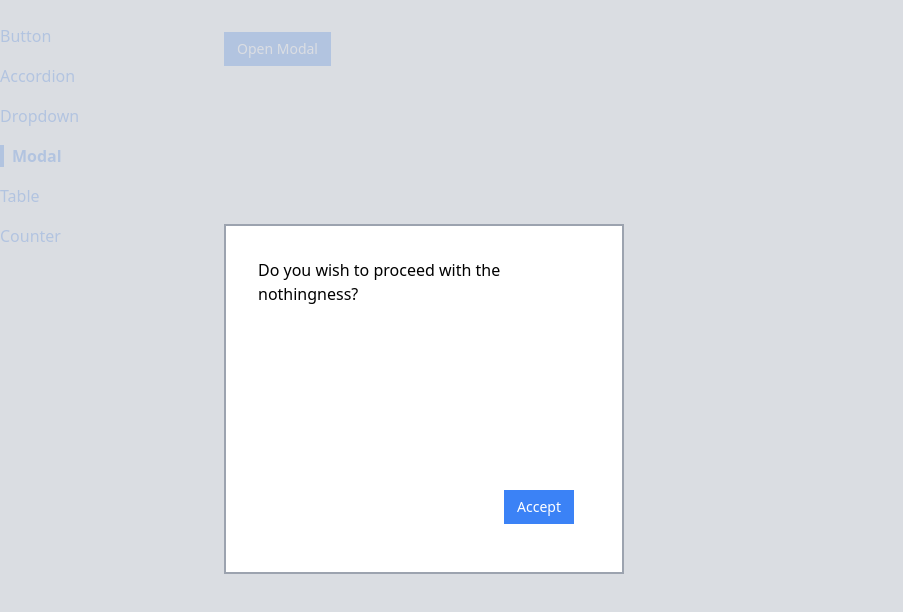
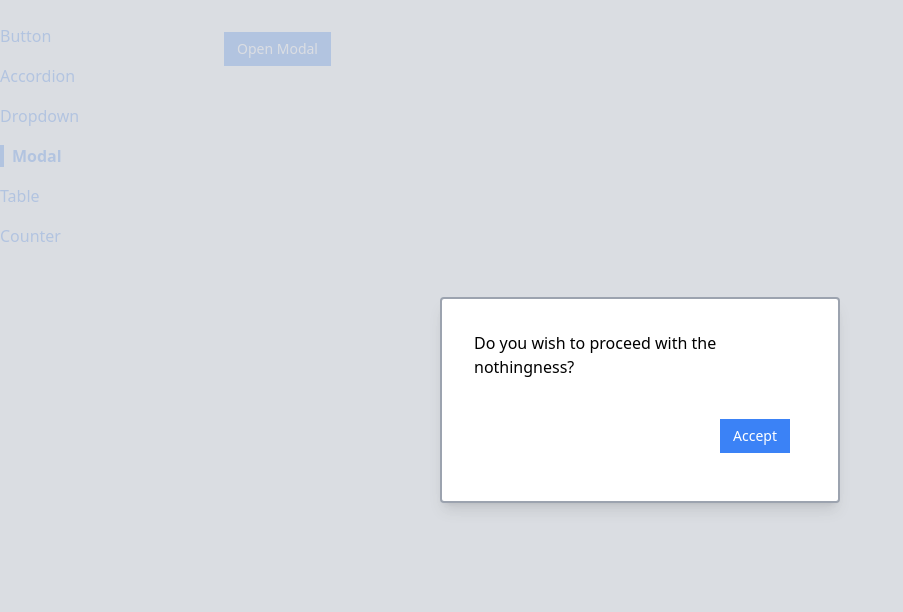
Before and after one commit to miguelkubrusly/components-showcase-app, a React (Create React App) app: page /modal in a window 1280 px wide. Both pictures are taken after a click on the button "Open Modal". Shown: the top 612 px of the page, without its empty margins (0-903 px from the left). Built offline with nearby package versions, Linux system fonts and the light colour scheme.

Commit message:
fix(modal): adjust css to stay always on middle

```diff
--- a/src/components/Modal.tsx
+++ b/src/components/Modal.tsx
@@ -16,11 +16,14 @@ function Modal({ children, onClose, actionBar }: ModalProp) {
         onClick={onClose}
         className="fixed inset-0 bg-gray-300 opacity-80"
       ></div>
-      <div className="fixed inset-56 p-8 bg-white border-2 border-solid border-gray-400 border-le min-w-[300px] min-h-[200px] max-w-[400px] max-h-[350px]">
-        <div className="flex flex-col justify-between h-full">
-          {children}
-          <div className="flex justify-end mt-6 p-2">{actionBar}</div>
-        </div>{" "}
+
+      <div className="fixed inset-0 flex items-center justify-center p-4">
+        <div className="bg-white border-2 border-solid border-gray-400 min-w-[300px] min-h-[200px] max-w-[400px] max-h-[350px] p-8 rounded shadow-lg">
+          <div className="flex flex-col justify-between h-full">
+            {children}
+            <div className="flex justify-end mt-6 p-2">{actionBar}</div>
+          </div>
+        </div>
       </div>
     </div>,
     document.querySelector(".modal-container")!
```
